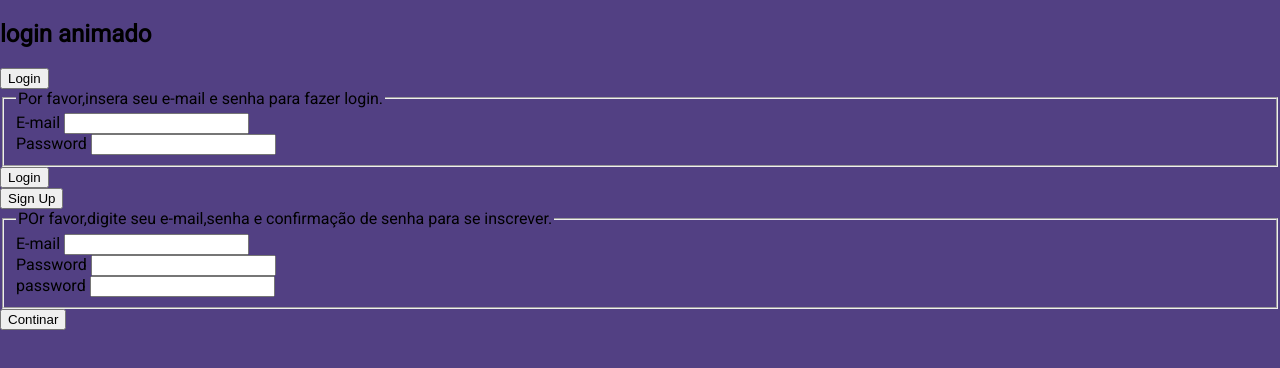
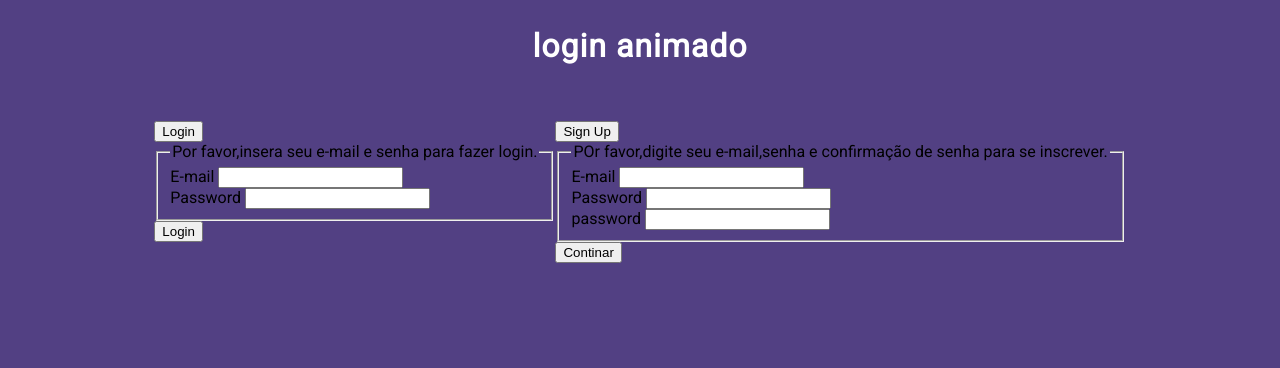
Before and after one commit to ricantony6/Login-animado, a plain HTML site: page index.html in a window 1280 px wide. Drawn offline with Linux system fonts and the light colour scheme.

Commit message:
alinhando o formulario

```diff
--- a/style.css
+++ b/style.css
@@ -9,3 +9,29 @@ body {
     font-family: Roboto, -apple-system, 'Helvetica Neue', 'Segoe UI', Arial, sans-serif;
     background: #524083;
 }
+.forms-section {
+    display: flex;
+    flex-direction: column;
+    justify-content: center;
+    align-items: center;
+}
+
+.section-title {
+    font-size: 32px;
+    letter-spacing: 1px;
+    color: #fff;
+}
+
+.forms {
+    display: flex;
+    align-items: flex-start;
+    margin-top: 30px;
+}
+
+.form-wrapper {
+    animation: hideLayer .3s ease-out forwards;
+}
+
+.form-wrapper.is-active {
+    animation: showLayer .3s ease-in forwards;
+}
```
